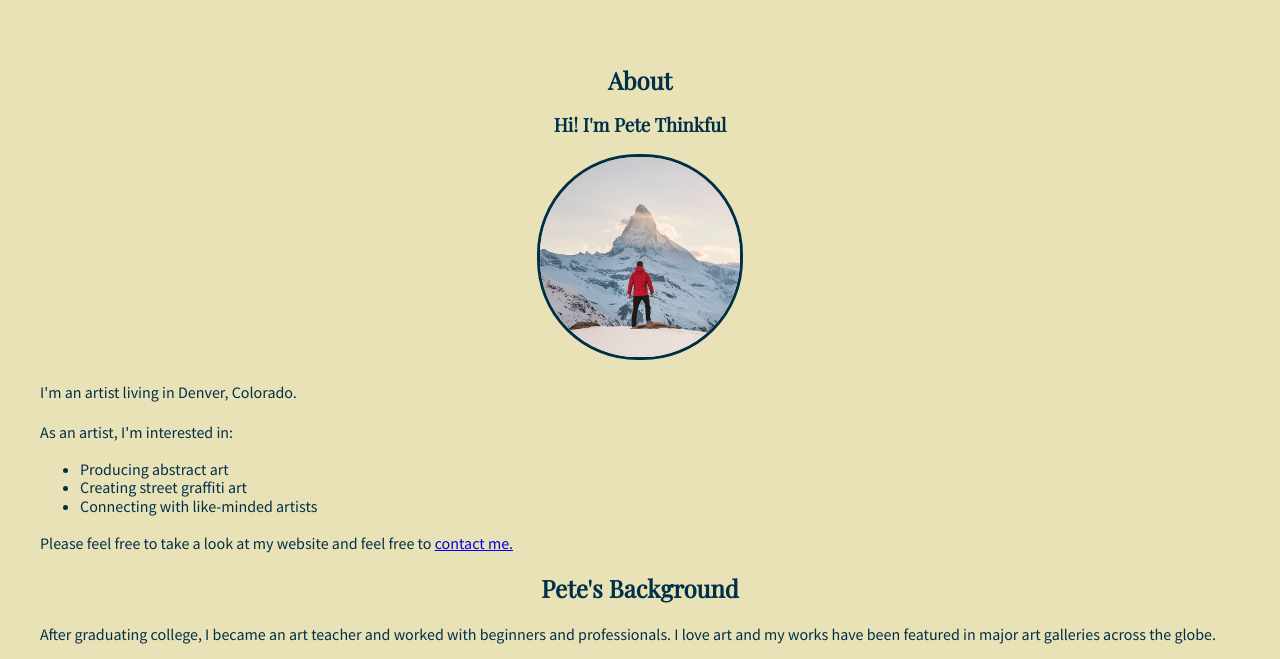
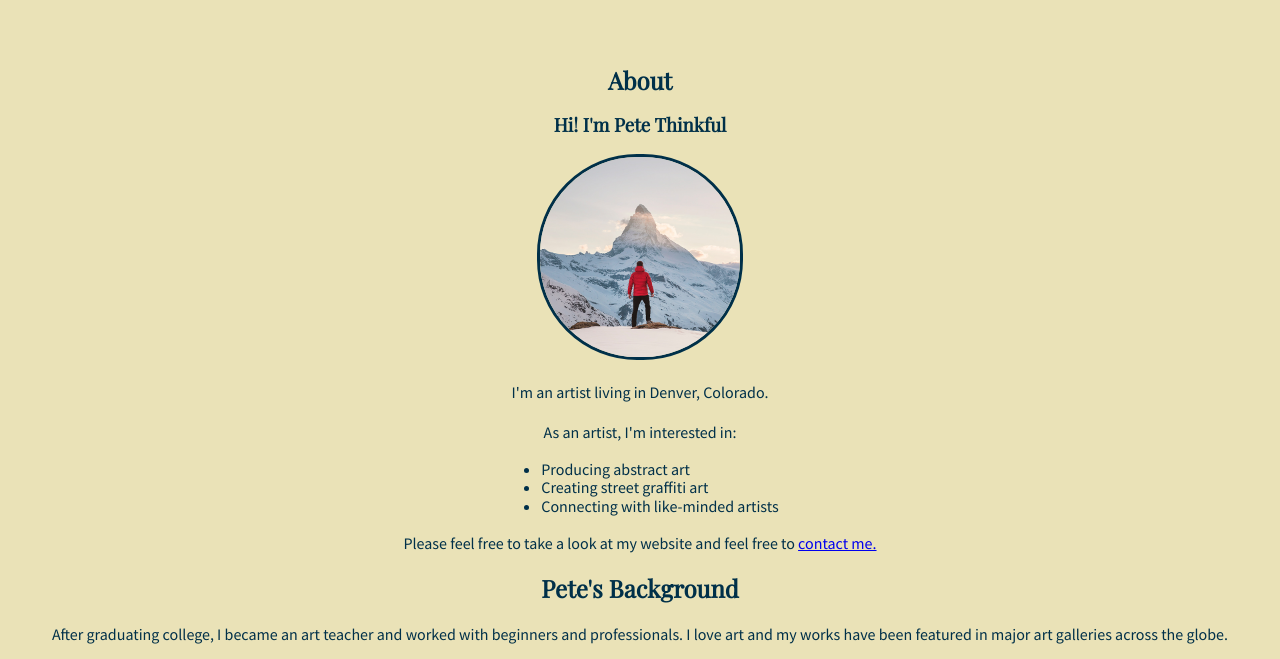
Before and after one commit to Shahidahf/Pete-Thinkful, a plain HTML site: page index.html in a window 1280 px wide. Shown: the part 129-788 px from the top of the page. Drawn offline with nearby package versions, Linux system fonts and the light colour scheme.

Commit message:
Update style.css

```diff
--- a/style.css
+++ b/style.css
@@ -93,3 +93,14 @@ ol a:hover{
 footer div{
   text-align:center;
 }
+p{
+  text-align: center;
+}
+ul {
+  display: table;
+  margin: 0 auto;
+}
+ol {
+  display: table;
+  margin: 0 auto;
+}
```
